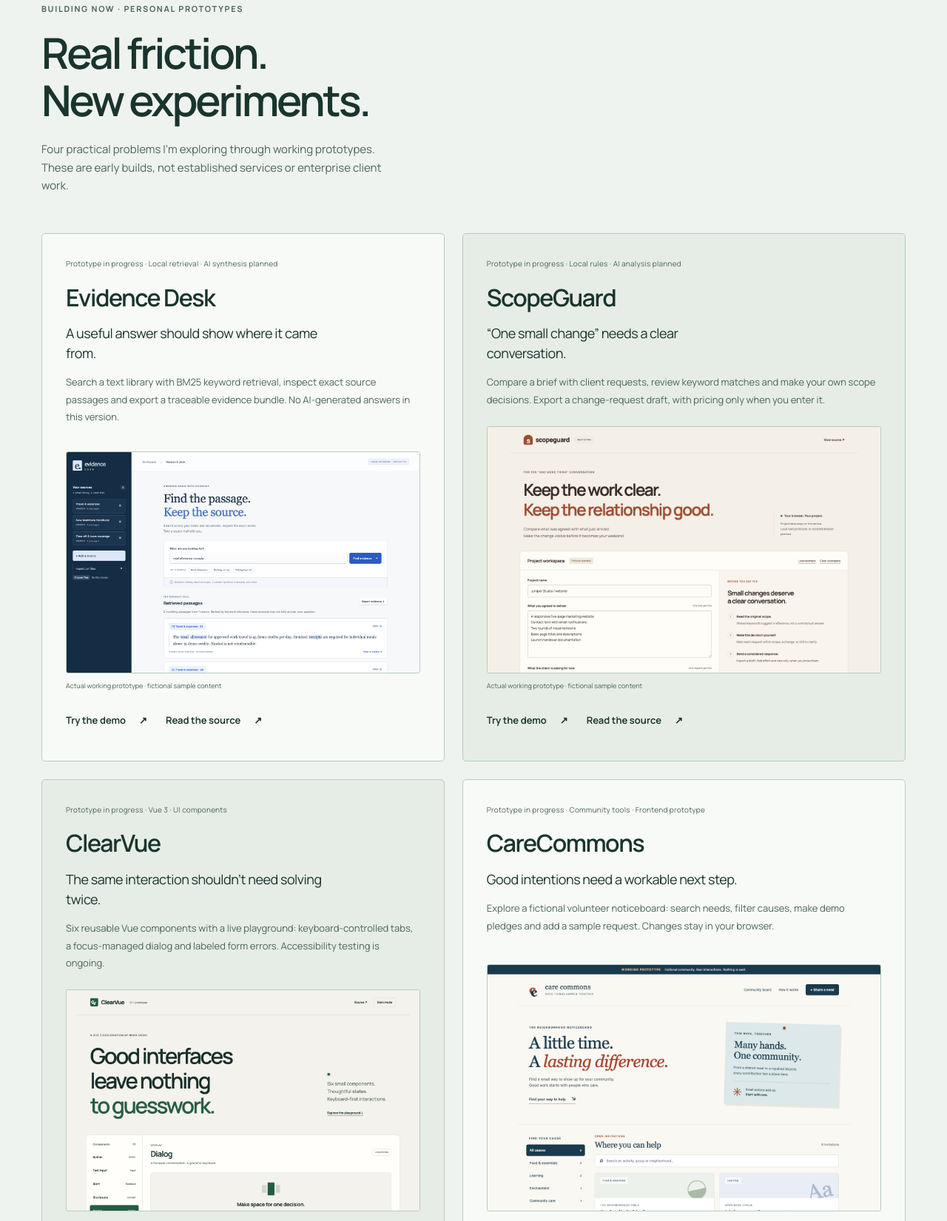
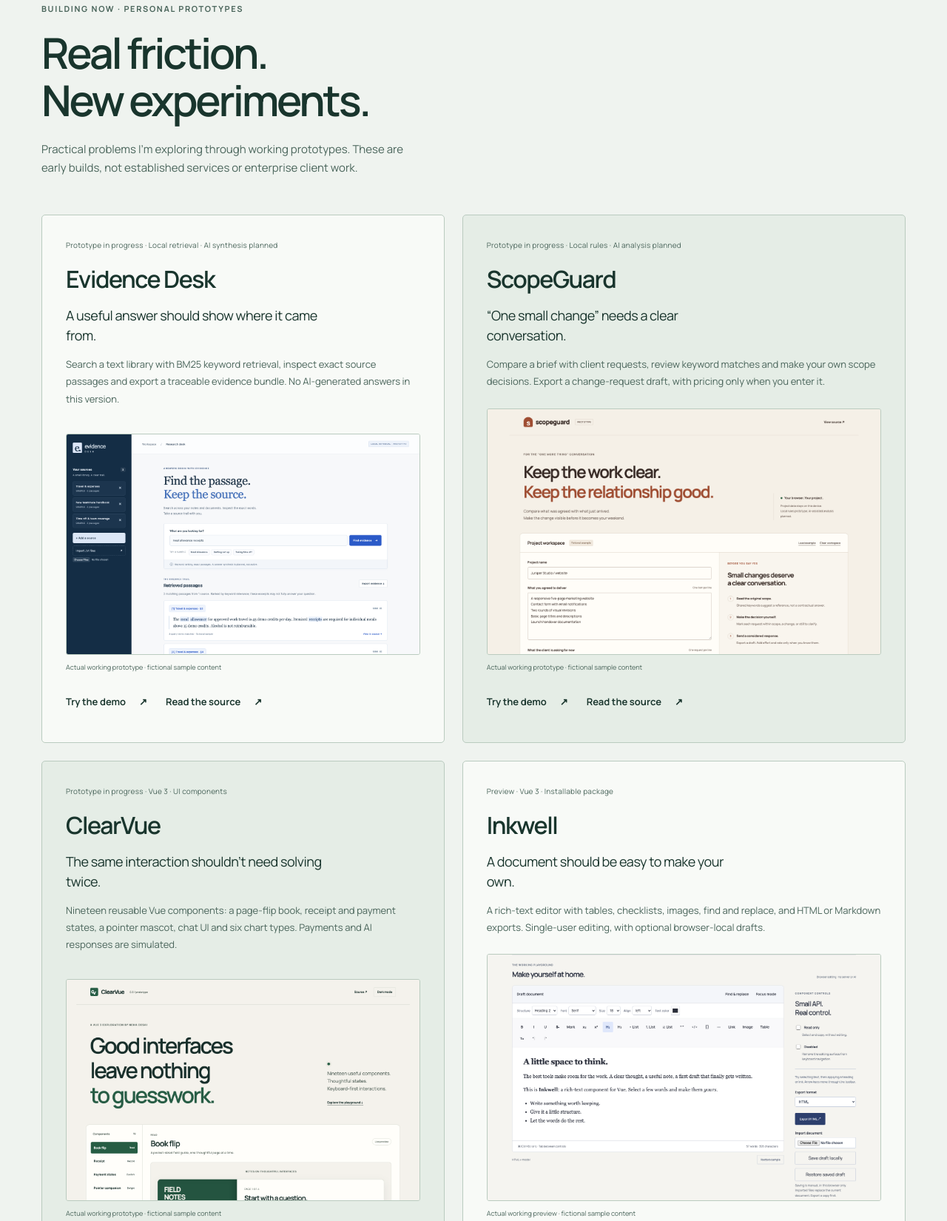
Before and after one commit to neha-pd/portfolio-studio, a plain HTML site: page index.html in a window 1280 px wide. Shown: the part 3865-5515 px from the top of the page at 74% size. Drawn offline with Linux system fonts and the light colour scheme.

Commit message:
Feature Inkwell and expanded ClearVue in portfolio

```diff
--- a/index.html
+++ b/index.html
@@ -61,11 +61,12 @@
 </div>
 </section>
 <section aria-labelledby="building-title" class="building-section wrap section" id="building">
-<div class="section-intro"><p class="eyebrow">Building now · personal prototypes</p><h2 id="building-title">Real friction.<br/>New experiments.</h2><p>Four practical problems I’m exploring through working prototypes. These are early builds, not established services or enterprise client work.</p></div>
+<div class="section-intro"><p class="eyebrow">Building now · personal prototypes</p><h2 id="building-title">Real friction.<br/>New experiments.</h2><p>Practical problems I’m exploring through working prototypes. These are early builds, not established services or enterprise client work.</p></div>
 <div class="building-grid">
 <article class="building-card"><div class="build-status">Prototype in progress · Local retrieval · AI synthesis planned</div><h3>Evidence Desk</h3><p class="problem">A useful answer should show where it came from.</p><p>Search a text library with BM25 keyword retrieval, inspect exact source passages and export a traceable evidence bundle. No AI-generated answers in this version.</p><figure class="build-preview"><img src="assets/evidence-desk-desktop.png" alt="Evidence Desk showing a text library and exact matching source passages" width="1440" height="900" loading="lazy"/><figcaption>Actual working prototype · fictional sample content</figcaption></figure><div class="build-links"><a class="text-link" href="https://neha-pd.github.io/evidence-desk/" aria-label="Try Evidence Desk demo">Try the demo <span aria-hidden="true">↗</span></a><a class="text-link" href="https://github.com/neha-pd/evidence-desk" aria-label="Read Evidence Desk source">Read the source <span aria-hidden="true">↗</span></a></div></article>
 <article class="building-card"><div class="build-status">Prototype in progress · Local rules · AI analysis planned</div><h3>ScopeGuard</h3><p class="problem">“One small change” needs a clear conversation.</p><p>Compare a brief with client requests, review keyword matches and make your own scope decisions. Export a change-request draft, with pricing only when you enter it.</p><figure class="build-preview"><img src="assets/scopeguard-desktop.png" alt="ScopeGuard showing a fictional project brief and requests for scope review" width="1440" height="900" loading="lazy"/><figcaption>Actual working prototype · fictional sample content</figcaption></figure><div class="build-links"><a class="text-link" href="https://neha-pd.github.io/scopeguard/" aria-label="Try ScopeGuard demo">Try the demo <span aria-hidden="true">↗</span></a><a class="text-link" href="https://github.com/neha-pd/scopeguard" aria-label="Read ScopeGuard source">Read the source <span aria-hidden="true">↗</span></a></div></article>
-<article class="building-card"><div class="build-status">Prototype in progress · Vue 3 · UI components</div><h3>ClearVue</h3><p class="problem">The same interaction shouldn’t need solving twice.</p><p>Six reusable Vue components with a live playground: keyboard-controlled tabs, a focus-managed dialog and labeled form errors. Accessibility testing is ongoing.</p><figure class="build-preview"><img src="assets/clearvue-desktop.png" alt="ClearVue component playground with a live preview and reusable Vue code" width="1440" height="900" loading="lazy"/><figcaption>Actual working prototype · fictional sample content</figcaption></figure><div class="build-links"><a class="text-link" href="https://neha-pd.github.io/clearvue/" aria-label="Try ClearVue demo">Try the demo <span aria-hidden="true">↗</span></a><a class="text-link" href="https://github.com/neha-pd/clearvue" aria-label="Read ClearVue source">Read the source <span aria-hidden="true">↗</span></a></div></article>
+<article class="building-card"><div class="build-status">Prototype in progress · Vue 3 · UI components</div><h3>ClearVue</h3><p class="problem">The same interaction shouldn’t need solving twice.</p><p>Nineteen reusable Vue components: a page-flip book, receipt and payment states, a pointer mascot, chat UI and six chart types. Payments and AI responses are simulated.</p><figure class="build-preview"><img src="assets/clearvue-showcase-desktop.png" alt="ClearVue component playground with a live preview and reusable Vue code" width="1440" height="900" loading="lazy"/><figcaption>Actual working prototype · fictional sample content</figcaption></figure><div class="build-links"><a class="text-link" href="https://neha-pd.github.io/clearvue/" aria-label="Try ClearVue demo">Try the demo <span aria-hidden="true">↗</span></a><a class="text-link" href="https://github.com/neha-pd/clearvue" aria-label="Read ClearVue source">Read the source <span aria-hidden="true">↗</span></a></div></article>
+<article class="building-card"><div class="build-status">Preview · Vue 3 · Installable package</div><h3>Inkwell</h3><p class="problem">A document should be easy to make your own.</p><p>A rich-text editor with tables, checklists, images, find and replace, and HTML or Markdown exports. Single-user editing, with optional browser-local drafts.</p><figure class="build-preview"><img src="assets/inkwell-workspace.png" alt="Inkwell rich-text editor with formatting toolbar and document controls" width="1440" height="980" loading="lazy"/><figcaption>Actual working preview · fictional sample content</figcaption></figure><div class="build-links"><a class="text-link" href="inkwell/" aria-label="Try Inkwell editor">Try the editor <span aria-hidden="true">↗</span></a><a class="text-link" href="https://github.com/neha-pd/inkwell-vue" aria-label="Read Inkwell source">Read the source <span aria-hidden="true">↗</span></a></div></article>
 <article class="building-card"><div class="build-status">Prototype in progress · Community tools · Frontend prototype</div><h3>CareCommons</h3><p class="problem">Good intentions need a workable next step.</p><p>Explore a fictional volunteer noticeboard: search needs, filter causes, make demo pledges and add a sample request. Changes stay in your browser.</p><figure class="build-preview"><img src="assets/care-commons-desktop.png" alt="CareCommons fictional volunteer noticeboard with cause filters and community needs" width="1440" height="900" loading="lazy"/><figcaption>Actual working prototype · fictional sample content</figcaption></figure><div class="build-links"><a class="text-link" href="https://neha-pd.github.io/care-commons/" aria-label="Try CareCommons demo">Try the demo <span aria-hidden="true">↗</span></a><a class="text-link" href="https://github.com/neha-pd/care-commons" aria-label="Read CareCommons source">Read the source <span aria-hidden="true">↗</span></a></div></article>
 </div>
 </section>
```
Also changed, not shown: assets/clearvue-showcase-desktop.png (added), assets/inkwell-workspace.png (added).
